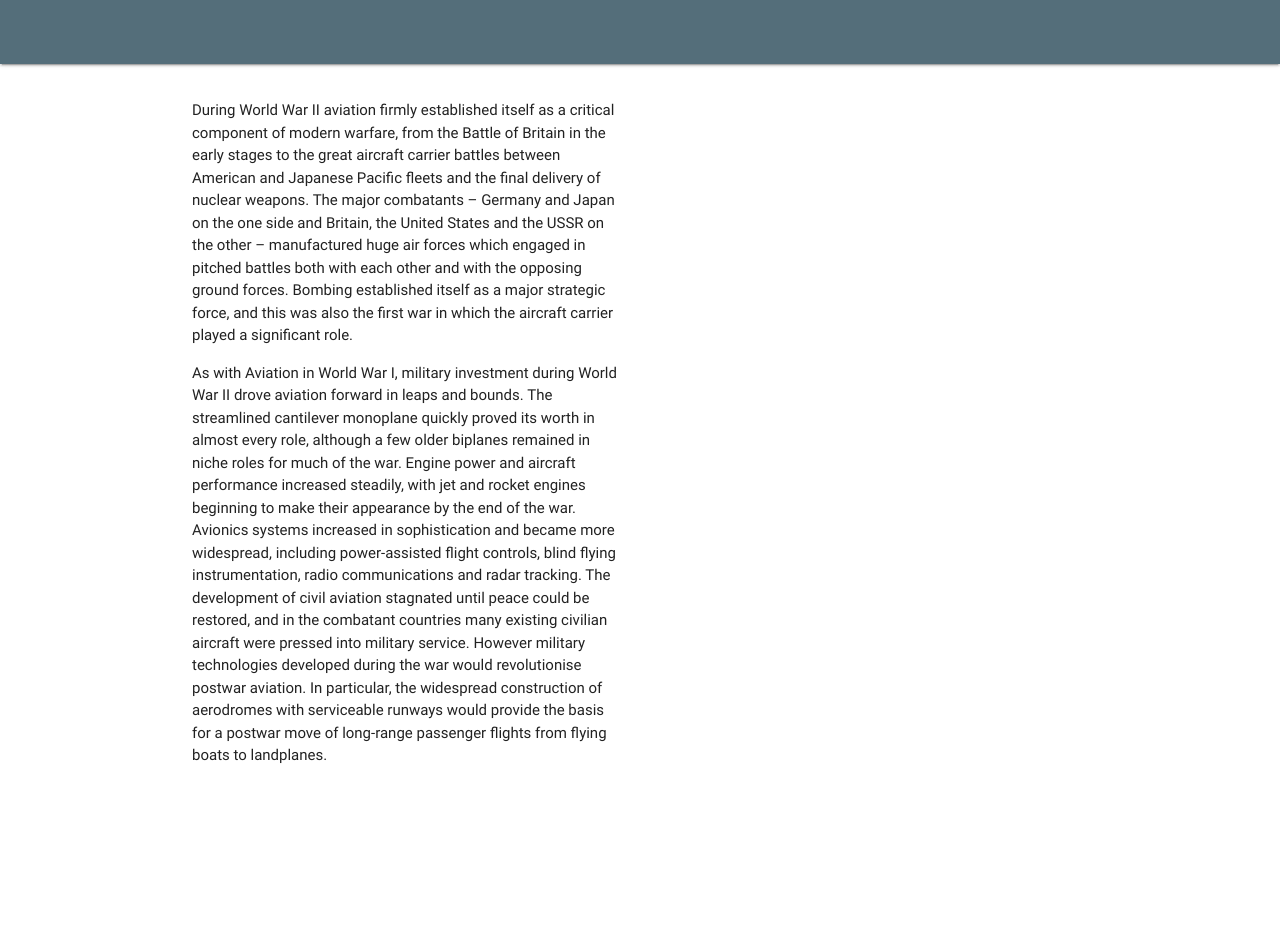
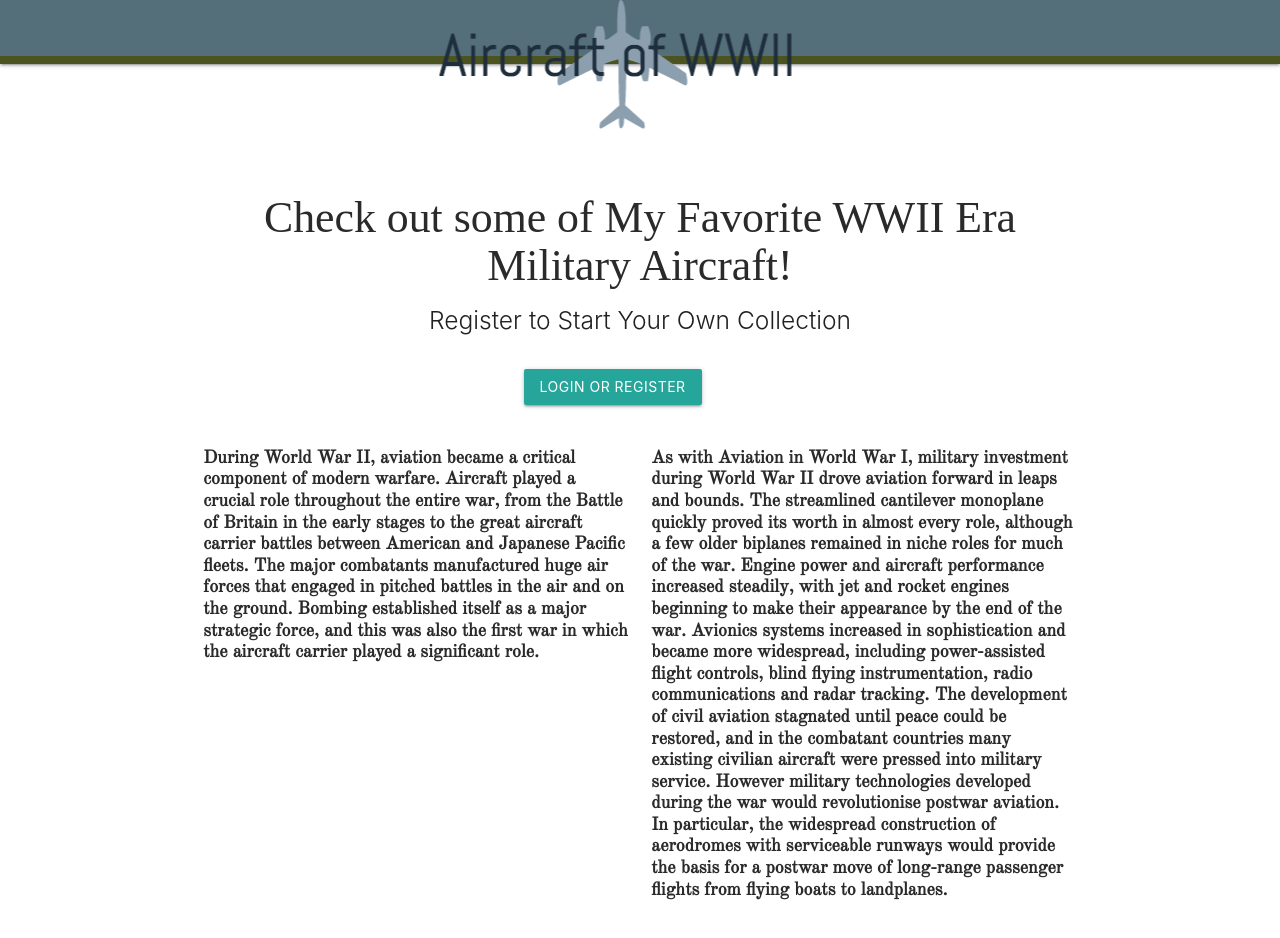
Before and after one commit to rsstdd/aircraft_project, a website: page public/index.html in a window 1280 px wide. Before the commit the page ends 802 px from the top, so only its background shows below. Drawn offline with nearby package versions, Linux system fonts and the light colour scheme; a web font is replaced by a local one.

Commit message:
index.html; index.js; mat.js

```diff
--- a/public/css/app.css
+++ b/public/css/app.css
@@ -1,7 +1,44 @@
+
+/*Hgroup*/
+h1, h2, h3, h4 {
+  font-family: 'Marcellus SC', serif;
+  color: #2a2a2a;
+}
+p {
+  font-family: 'Old Standard TT', serif;
+  font-size:120%;
+  line-height:1.2;
+  font-weight: bold;
+  color: #2a2a2a;
+}
+
 /*HERO*/
 .hero {
-  background-image: url('./images/p38j.jpg');
-  height: 50%;
-  width: 100%;
+/*background: url('http://airwingmedia.com/wp-content/uploads/2013/05/P38-May1988-5.jpg') no-repeat center center;
+opacity: 0.9;
+background-repeat: no-repeat;
+height: 100vh;
+background-size: cover;
+vertical-align: top;
+display: block;*/
+margin-top: 129px;
+}
 
+/*.hero .contain {
+display: table-cell;
+text-align: center;
+vertical-align: middle;
+height: 689px
+}*/
+.nav-wrapper {
+  padding-bottom: 0px;
+  margin-bottom: 0;
+  height: 130px;
+  border-bottom: solid #4b5320  8px;
 }
+
+.reg-btn {
+  margin-left: 37%;
+  margin-top: 25px;
+  margin-bottom: 25px;
+}
--- a/public/index.html
+++ b/public/index.html
@@ -6,14 +6,15 @@
     <link href="https://fonts.googleapis.com/icon?family=Material+Icons" rel="stylesheet">
     <link rel="stylesheet" href="https://cdnjs.cloudflare.com/ajax/libs/materialize/0.97.7/css/materialize.min.css">
     <link type="text/css" rel="stylesheet" href="./css/app.css">
+    <link href="https://fonts.googleapis.com/css?family=Marcellus+SC|Old+Standard+TT" rel="stylesheet">
     <meta name="viewport" content="width=device-width, initial-scale=1.0"/>
   </head>
   <body>
     <header class="row">
-      <div class="navbar-fixed">
+      <div class="navbar">
       <nav class="blue-grey darken-1">
         <div class="nav-wrapper">
-          <a class="brand-logo center button-collapse" data-activates="mobileNav">
+          <a class="brand-logo center" data-activates="mobileNav">
             <span>
               <img class="logo-png" src="./images/aircraft_logo.png" />
             </span>
@@ -21,24 +22,72 @@
           </a>
 
           <ul id="mobileNav" class="side-nav">
-            <li><a href="/index.html">Books</a></li>
+            <li><a href="/index.html"></a></li>
           </ul>
         </div>
       </nav>
     </div>
     </header>
-    <main class="container">
-      <div class="row hero">
-        <div class="col s12 m4 l6">
-          <p>During World War II aviation firmly established itself as a critical component of modern warfare,
-            from the Battle of Britain in the early stages to the great aircraft carrier battles between American
-            and Japanese Pacific fleets and the final delivery of nuclear weapons. The major combatants – Germany and
-            Japan on the one side and Britain, the United States and the USSR on the other – manufactured huge air forces
-            which engaged in pitched battles both with each other and with the opposing ground forces. Bombing established
+
+    <main>
+      <div class="hero">
+        <div class="container">
+          <div class="caption center-align">
+            <h3>Check out some of My Favorite WWII Era Military Aircraft!</h3>
+            <h5 class="light dark-text text-lighten-3">Register to Start Your Own Collection</h5>
+          </div>
+          <div class="valign-wrapper">
+            <a class="waves-effect waves-light btn modal-trigger valign reg-btn" href="#modal1">Login or Register</a>
+          </div>
+          <form id="signUpForm">
+            <div id="modal1" class="modal z-depth-5">
+                <div class="modal-content">
+                  <h4>Login or Register</h4>
+                  <div class="row">
+                    <form class="col s12">
+                      <div class="row modal-form-row">
+                        <div class="input-field col s12">
+                          <input id="email" type="email" class="validate">
+                          <label for="Email" data-error="wrong" data-success="right">Email</label>
+                        </div>
+                      </div>
+                      <div class="row">
+                        <div class="input-field col s12">
+                          <input id="password" type="password" class="validate">
+                          <label for="password" data-error="wrong" data-success="right">Password</label>
+                        </div>
+                      </div>
+                      <div class="row">
+                        <div class="input-field col s12">
+                        </div>
+                      </div>
+                    </form>
+                  </div>
+                </div>
+                <div class="modal-footer card-action">
+                <button id="register" class="modal-action waves-effect waves-teal darken-3 btn-flat center waves-effect waves-light btn-large" type="submit" name="action">
+                  Register
+                </button>
+                <button id="logIn" class="modal-action waves-effect waves-teal darken-3 btn-flat center waves-effect waves-light btn-large" type="submit" name="action">
+                  Log in
+                </button>
+              </div>
+            </div>
+          </form>
+        </div>
+      </div>
+      <div class="container">
+        <div class="row">
+          <div class="col s12 m12 l6">
+            <p>During World War II, aviation became a critical component of modern warfare. Aircraft played a crucial role throughout the entire war, from the Battle of Britain in the early stages to the great aircraft carrier battles between American and Japanese Pacific fleets. The major combatants manufactured huge air forces
+  that engaged in pitched battles in the air and on the ground. Bombing established
   itself as a major strategic force, and this was also the first war in which the aircraft carrier played a
   significant role.
             </p>
-          <p>As with Aviation in World War I, military investment during World War II drove aviation forward in leaps and bounds.
+          </div>
+          <div class="col s12 m12 l6">
+            <p>
+              As with Aviation in World War I, military investment during World War II drove aviation forward in leaps and bounds.
               The streamlined cantilever monoplane quickly proved its worth in almost every role, although a few older biplanes remained
               in niche roles for much of the war. Engine power and aircraft performance increased steadily, with jet and rocket engines
               beginning to make their appearance by the end of the war. Avionics systems increased in sophistication and became more widespread,
@@ -50,9 +99,12 @@
             </p>
           </div>
         </div>
+      </div>
+      </div>
     </main>
   </body>
+  <!-- <script src="./js/index.js" charset="utf-8"></script> -->
+  <script src="https://code.jquery.com/jquery-3.1.1.min.js"   integrity="sha256-hVVnYaiADRTO2PzUGmuLJr8BLUSjGIZsDYGmIJLv2b8=" crossorigin="anonymous"></script>
+  <script src="https://cdnjs.cloudflare.com/ajax/libs/materialize/0.97.7/js/materialize.min.js"></script>
   <script src="../js/index.js" charset="utf-8"></script>
-  <script src="https://cdnjs.cloudflare.com/ajax/libs/materialize/0.97.7/js/materialize.min.js"></script>
-  <script src="https://code.jquery.com/jquery-3.1.1.min.js"   integrity="sha256-hVVnYaiADRTO2PzUGmuLJr8BLUSjGIZsDYGmIJLv2b8=" crossorigin="anonymous"></script>
 </html>
```
Also changed, not shown: public/images/locheed_lightning.jpg (renamed from public/images/p38j.jpg), public/images/locheed_lignting2.jpg (added). Lines whose indentation alone changed are shown as unchanged.
